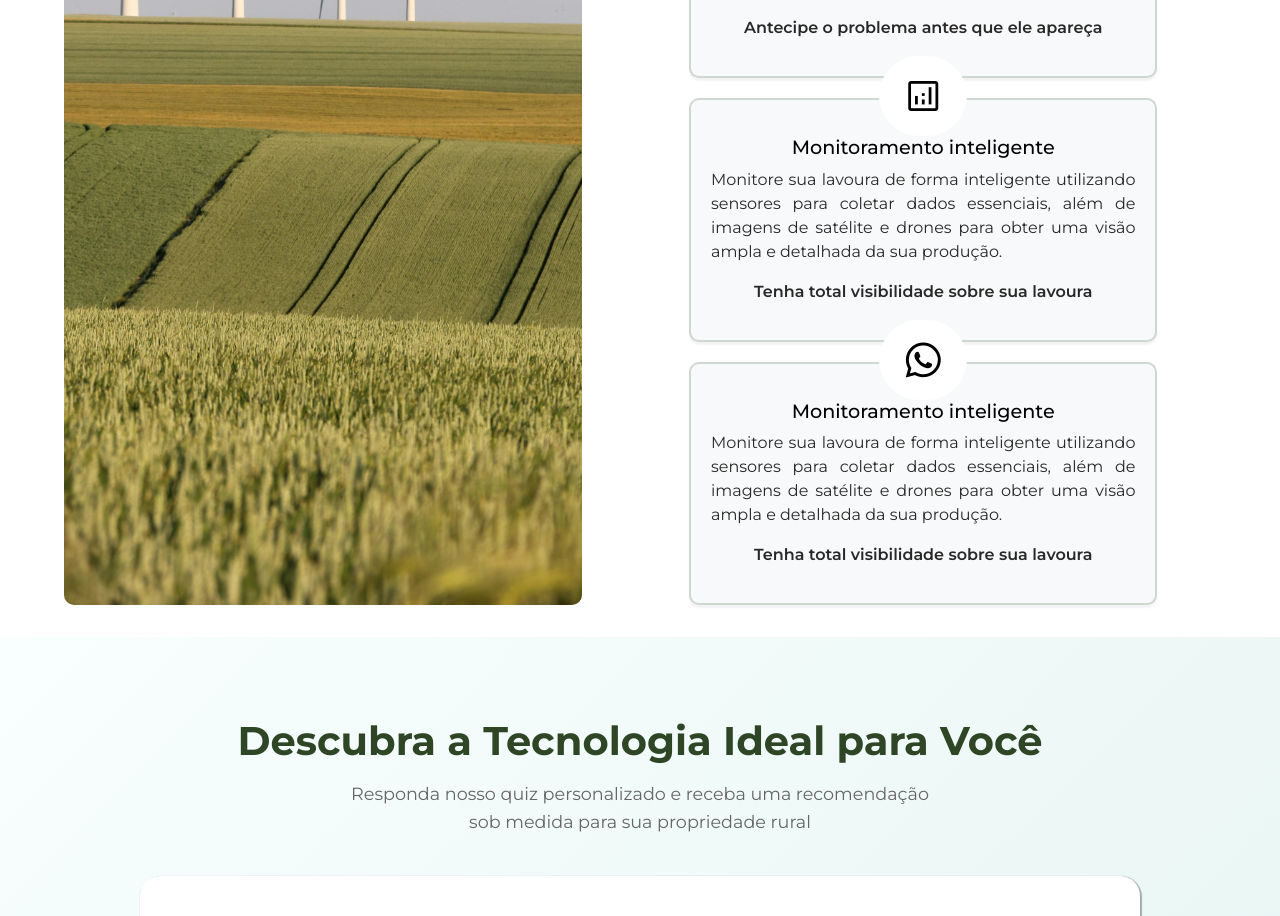
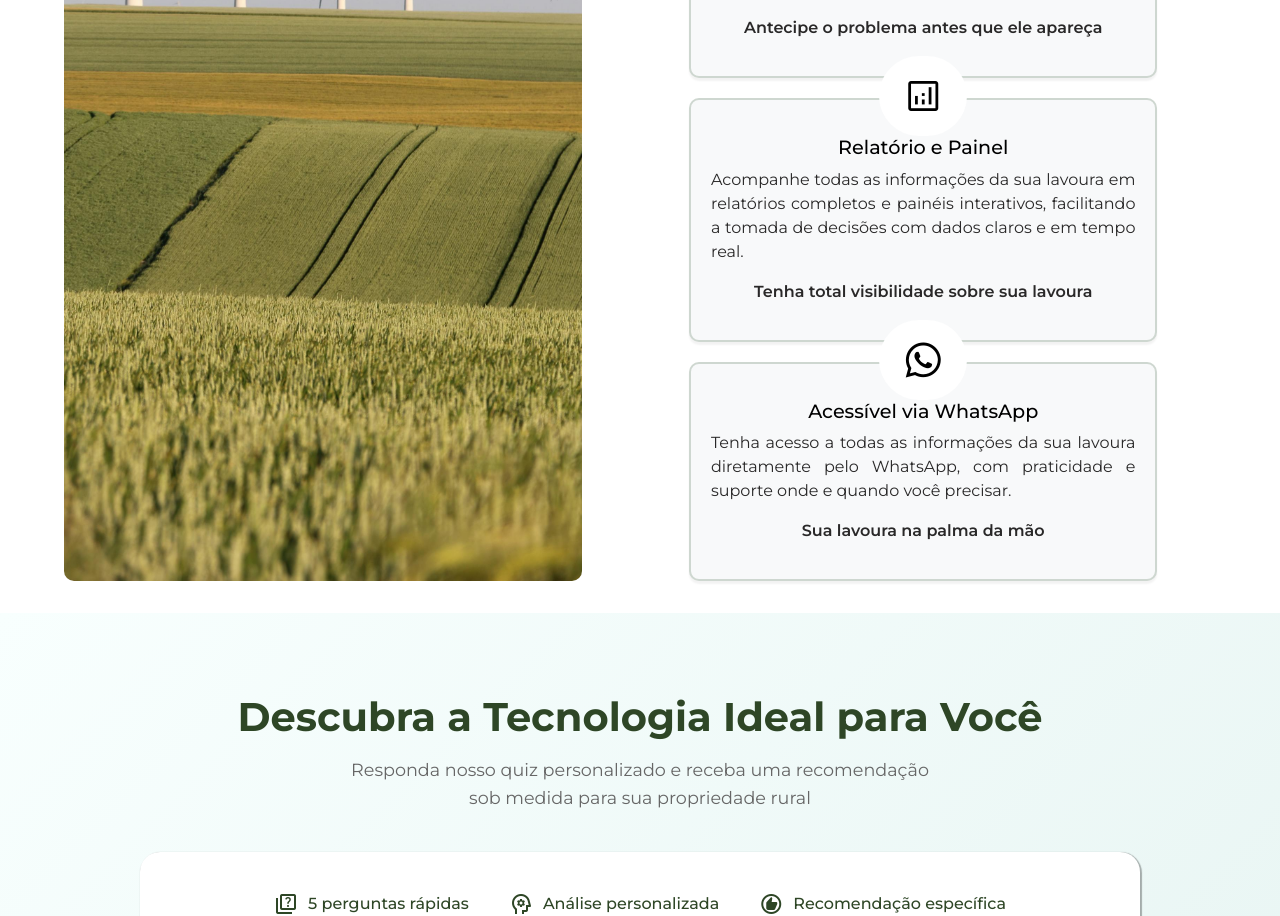
Before and after one commit to KingCls/agro-tech, a React (Vite) app in the folder agrotech-react/: page / in a window 1280 px wide. Shown: the part 2720-3636 px from the top of the page. Built offline with nearby package versions, Linux system fonts and the light colour scheme.

Commit message:
Ajustes nos textos.

```diff
--- a/agrotech-react/src/components/OurProject/OurProject.jsx
+++ b/agrotech-react/src/components/OurProject/OurProject.jsx
@@ -32,19 +32,23 @@ function OurProject ({ sectionRef }) {
                     </div>
                     <div className="boxes">
                         <span className="material-symbols-outlined">analytics</span>
-                        <h4>Monitoramento inteligente</h4>
+                        <h4>Relatório e Painel</h4>
                         <p>
-                            Monitore sua lavoura de forma inteligente utilizando sensores para coletar dados essenciais, além de imagens de satélite e drones para obter uma visão ampla e detalhada da sua produção.
+                            Acompanhe todas as informações da sua lavoura em
+                            relatórios completos e painéis interativos, facilitando
+                            a tomada de decisões com dados claros e em tempo real.
                         </p>
                         <p className='frase'>Tenha total visibilidade sobre sua lavoura</p>
                     </div>
                     <div className="boxes">
                         <i className="fa-brands fa-whatsapp"></i>
-                        <h4>Monitoramento inteligente</h4>
+                        <h4>Acessível via WhatsApp</h4>
                         <p>
-                            Monitore sua lavoura de forma inteligente utilizando sensores para coletar dados essenciais, além de imagens de satélite e drones para obter uma visão ampla e detalhada da sua produção.
+                            Tenha acesso a todas as informações da sua lavoura
+                            diretamente pelo WhatsApp, com praticidade e suporte
+                            onde e quando você precisar.
                         </p>
-                        <p className='frase'>Tenha total visibilidade sobre sua lavoura</p>
+                        <p className='frase'> Sua lavoura na palma da mão</p>
                     </div>
                 </div>
             </div>
```
